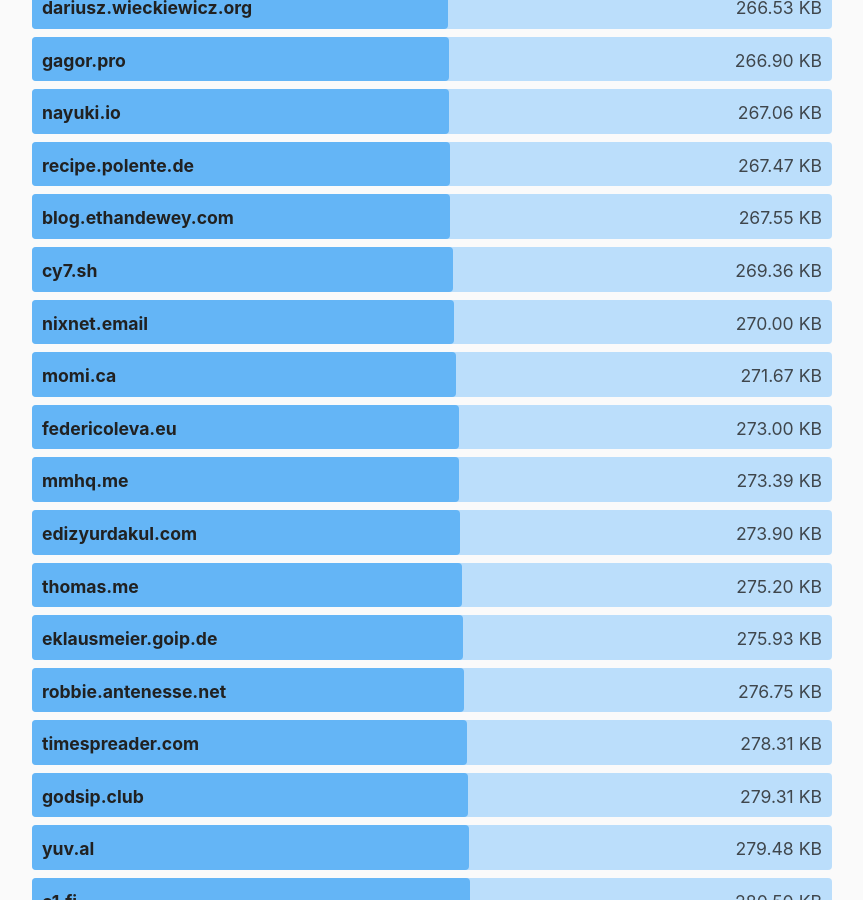
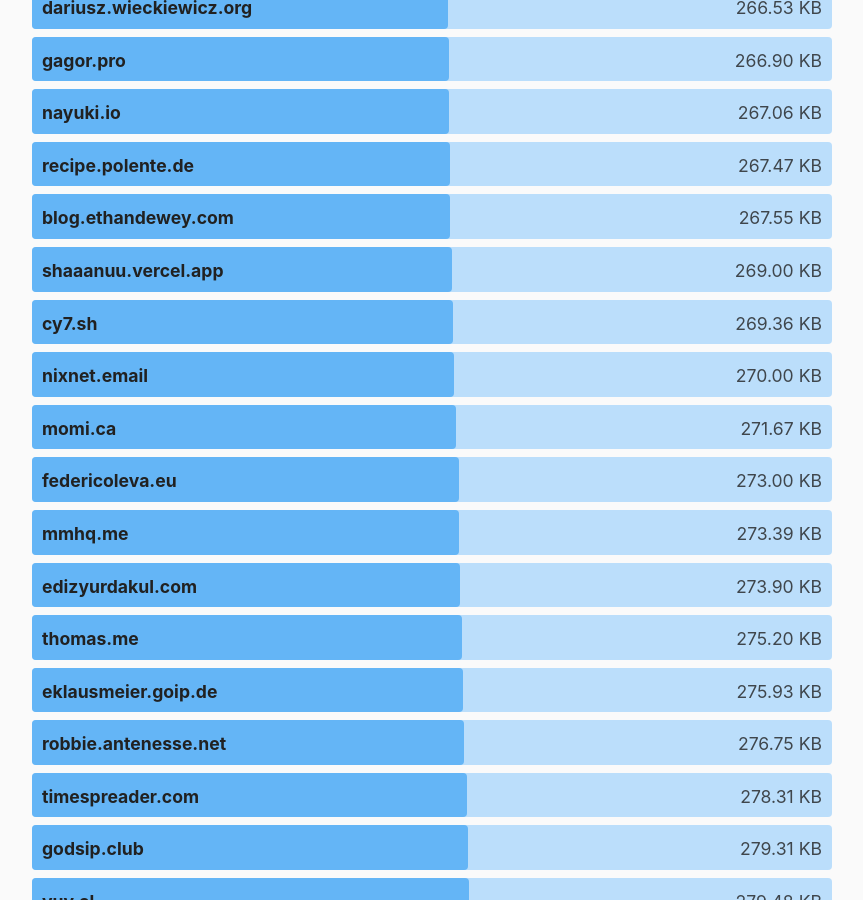
Before and after one commit to kevquirk/512kb.club, a Jekyll site: the page built from index.md, in a window 1280 px wide and 900 px high, scrolled down 37100 px. Shown: the whole window, without its empty margins (208-1071 px from the left). Built offline with Jekyll 4.4.1, drawn with Linux system fonts in a browser that asks for light colours.

Commit message:
add shaaanuu.vercel.app

```diff
--- a/_data/sites.yml
+++ b/_data/sites.yml
@@ -4167,3 +4167,8 @@
   url: https://zwieratko.sk/
   size: 30.94
   last_checked: 2025-05-18
+
+- domain: shaaanuu.vercel.app
+  url: https://shaaanuu.vercel.app/
+  size: 269
+  last_checked: 2025-05-26
```
